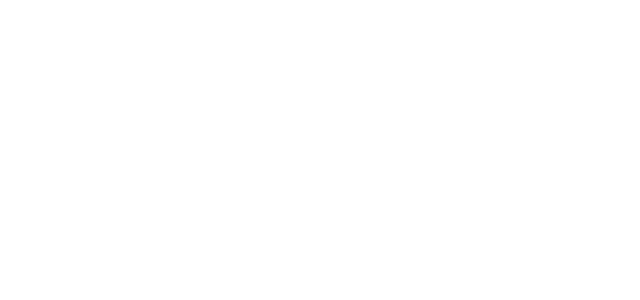
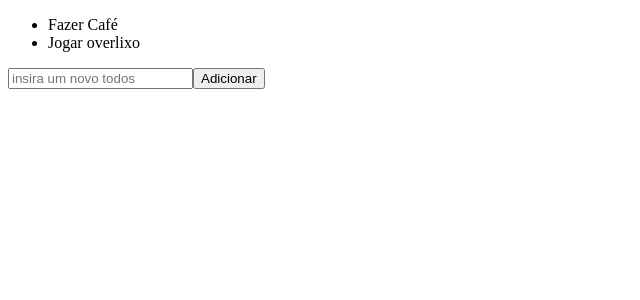
Before and after one commit to ReinaldoARamos/React-Zuzstand, a React (Vite) app: page / in a window 1280 px wide. Shown: the top 300 px of the page, without its empty margins (0-640 px from the left). Built offline with nearby package versions, Linux system fonts and the light colour scheme.

Commit message:
criando componetne de todo e add todo

```diff
--- a/src/App.tsx
+++ b/src/App.tsx
@@ -1,9 +1,12 @@
+import AddTodo from "./components/AddTodo";
+import { Todo } from "./components/TodoList";
 
 export default function App() {
 
   return (
       <div>
-
+       <Todo />
+       <AddTodo />
       </div>
   )
 }
--- /dev/null
+++ b/src/components/AddTodo/index.tsx
@@ -0,0 +1,18 @@
+import { FormEvent, useState } from "react";
+
+export default function AddTodo() {
+  const [newTodo, setNewTodo] = useState('')
+
+  function handleNewSubmit(e : FormEvent) {
+    e.preventDefault()
+    console.log(newTodo)
+  }
+  return (
+    <>
+      <form action="" onSubmit={handleNewSubmit}>
+        <input type="text" placeholder="insira um novo todos"  onChange={e => setNewTodo(e.target.value)}/>
+        <button type="submit">Adicionar</button>
+      </form>
+    </>
+  );
+}
--- /dev/null
+++ b/src/components/TodoList/index.tsx
@@ -0,0 +1,12 @@
+export function Todo() {
+    return (
+        <ul>
+            <li>
+                Fazer Café
+            </li>
+            <li>
+                Jogar overlixo
+            </li>
+        </ul>
+    )
+}
```
